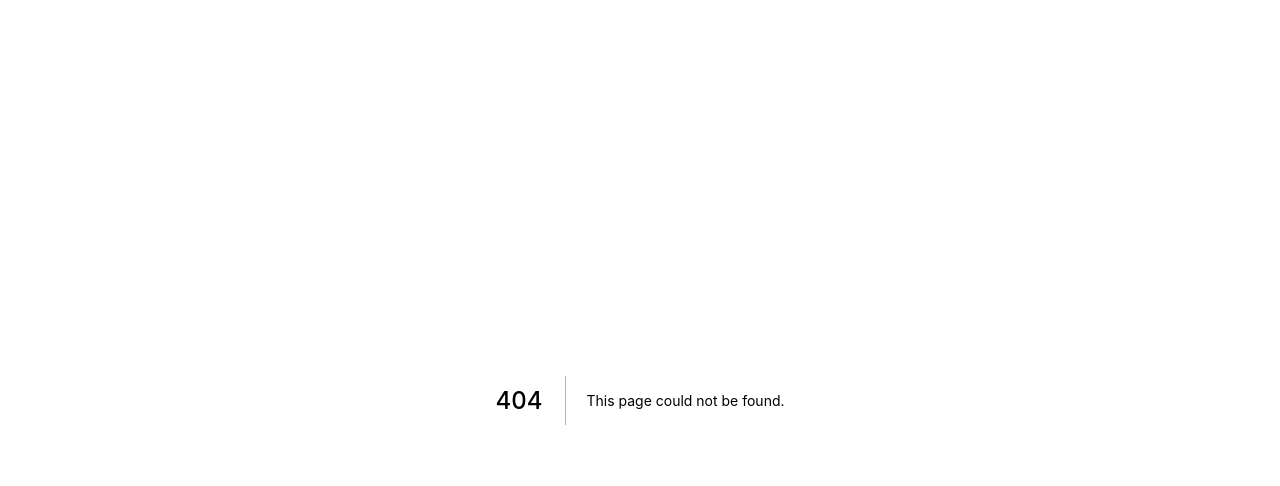
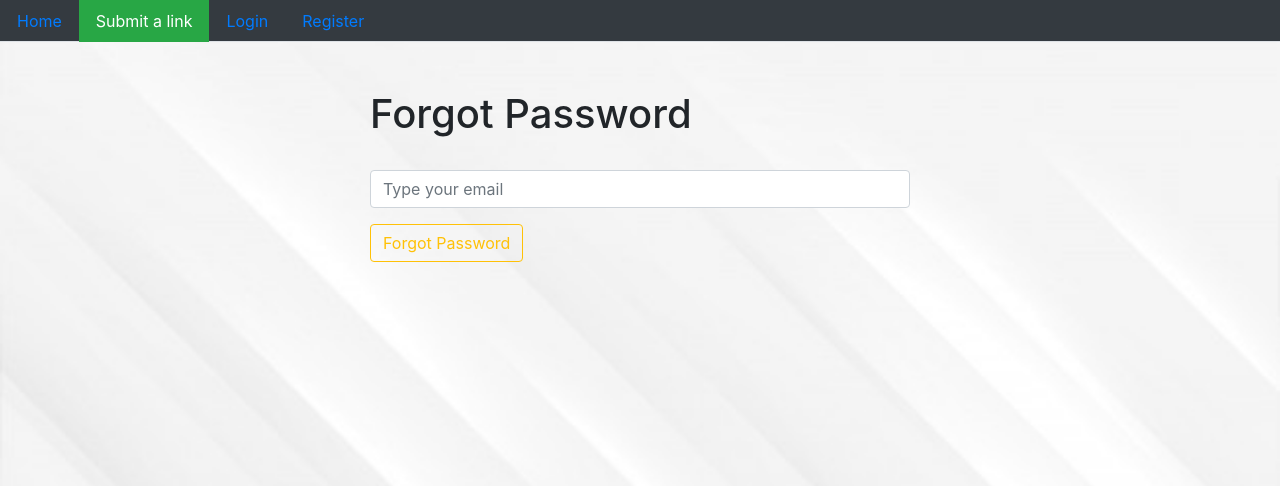
Before and after one commit to amankushwaha577/Academic-Earth, a Next.js app in the folder client/: page /auth/password/forgot in a window 1280 px wide. Before the commit this address had no page. Shown: the top 486 px of the page. Built offline with nearby package versions, Linux system fonts and the light colour scheme.

Commit message:
Password Forgot

```diff
--- /dev/null
+++ b/client/pages/auth/password/forgot.js
@@ -0,0 +1,76 @@
+import { useState } from 'react';
+import axios from 'axios';
+import { showSuccessMessage, showErrorMessage } from '../../../helpers/alerts';
+import { API } from '../../../config';
+import Router from 'next/router';
+import Layout from '../../../components/Layout';
+
+const ForgotPassword = () => {
+    const [state, setState] = useState({
+        email: '',
+        buttonText: 'Forgot Password',
+        success: '',
+        error: ''
+    });
+    const { email, buttonText, success, error } = state;
+
+    const handleChange = e => {
+        setState({ ...state, email: e.target.value, success: '', error: '' });
+    };
+
+    const handleSubmit = async e => {
+        e.preventDefault();
+        // console.log('post email to ', email);
+        try {
+            const response = await axios.put(`${API}/forgot-password`, { email });
+            // console.log('FORGOT PASSWORD', response);
+            setState({
+                ...state,
+                email: '',
+                buttonText: 'Done',
+                success: response.data.message
+            });
+        } catch (error) {
+            console.log('FORGOT PW ERROR', error);
+            setState({
+                ...state,
+                buttonText: 'Forgot Password',
+                error: error.response.data.error
+            });
+        }
+    };
+
+    const passwordForgotForm = () => (
+        <form onSubmit={handleSubmit}>
+            <div className="form-group">
+                <input
+                    type="email"
+                    className="form-control"
+                    onChange={handleChange}
+                    value={email}
+                    placeholder="Type your email"
+                    required
+                />
+            </div>
+            <div>
+                <button className="btn btn-outline-warning">{buttonText}</button>
+            </div>
+        </form>
+    );
+
+    return (
+        <Layout>
+            <div className="row">
+                <div className="col-md-6 offset-md-3">
+                    <h1>Forgot Password</h1>
+                    <br />
+                    {success && showSuccessMessage(success)}
+                    {error && showErrorMessage(error)}
+                    {passwordForgotForm()}
+                </div>
+            </div>
+        </Layout>
+    );
+};
+
+export default ForgotPassword;
```
